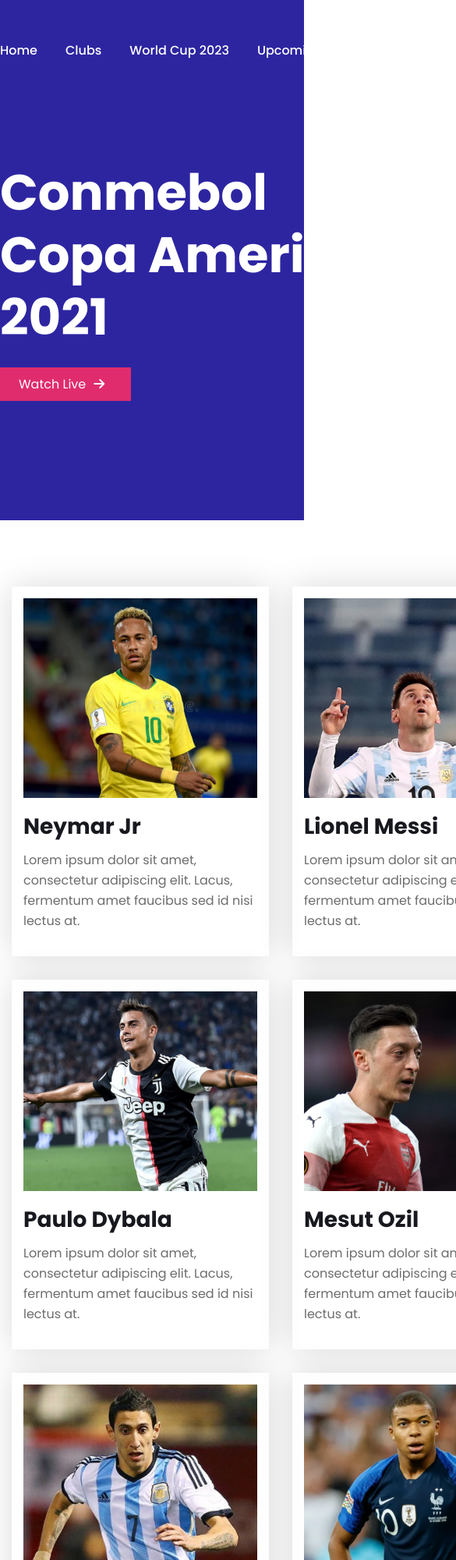
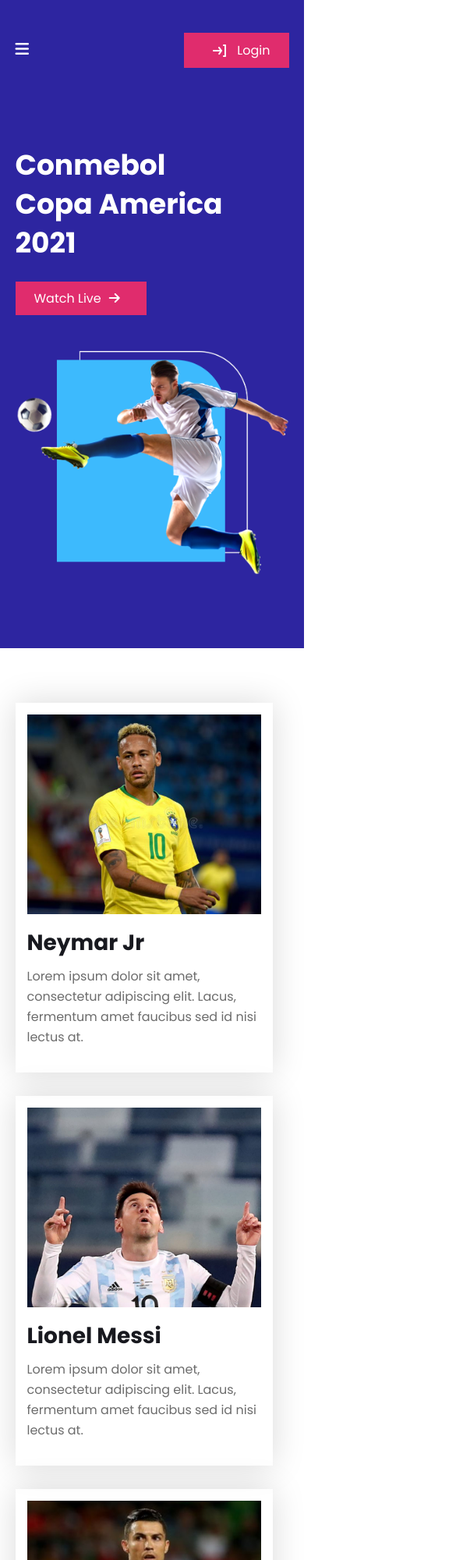
Before and after one commit to Emon-Ahmed/Simple-Football-Team-Web-Page, a plain HTML site: page index.html in a window 390 px wide. Shown: the top 2000 px of the page at 78% size, 585 px wide, since content can reach past the window. Drawn offline with Linux system fonts and the light colour scheme.

Commit message:
Mobile View

```diff
--- a/index.html
+++ b/index.html
@@ -15,7 +15,7 @@
     <link href="https://fonts.googleapis.com/css2?family=Poppins:wght@400;500;700&display=swap" rel="stylesheet">
     <!-- Font Awesome Link -->
     <script src="https://kit.fontawesome.com/4e2f8c02eb.js" crossorigin="anonymous"></script>
-
+    <link rel="stylesheet" href="responsive.css">
 </head>
 <body>
     <!-- Header Section Start -->
@@ -23,7 +23,8 @@
         <div class="header-container">
             <!-- Navbar Start -->
             <nav class="nav-bar">
-                <div class="nav-item">
+                <div class="nav-items">
+                    <a href="index.html" class="nav-bar-icon"><i class="fas fa-bars"></i></a>
                     <a href="index.html" class="nav-item">Home</a>
                     <a href="#clubs" class="nav-item">Clubs</a>
                     <a href="#world-cup-2023" class="nav-item">World Cup 2023</a>
@@ -53,7 +54,7 @@
     <!-- Header Section End -->
 
     <!-- Players Section Start -->
-    <section class="players container">
+    <article class="players container">
         <div class="player">
             <img src="img/team/player-1.png" alt="" class="player-img">
             <h1>Neymar Jr</h1>
@@ -114,7 +115,7 @@
             <h1>Philippe Coutinho</h1>
             <p>Lorem ipsum dolor sit amet, consectetur adipiscing elit. Lacus, fermentum amet faucibus sed id nisi lectus at.</p>
         </div>
-    </section>
+    </article>
     <!-- Players Section End -->
 
     <!-- Highlights Section Start -->
--- /dev/null
+++ b/responsive.css
@@ -0,0 +1,47 @@
+@media only screen and (max-width: 1200px){
+    .header-container, .container{
+        width: 90%;
+    }
+    .players{
+        grid-template-columns: 1fr 1fr;
+        align-items: center;
+        justify-content: center;
+    }
+}
+
+@media only screen and (max-width: 900px) {
+    .nav-bar-icon{
+        display: block;
+    }
+    .nav-item{
+        display: none;
+    }
+    .main-header, .highlight{
+        grid-template-columns: 1fr 2fr;
+    }
+
+
+
+}
+
+@media only screen and (max-width: 768px) {
+    .main-header, .highlight{
+        grid-template-columns: 1fr;
+
+    }
+    .highlight-banner{
+        padding-top: 48px;
+    }
+    .players{
+        grid-template-columns: 1fr;
+        align-items: center;
+        justify-content: center;
+    }
+    .header-heading h1{
+        font-size: 36px;
+        line-height: 50px;
+    }
+    .header-heading{
+        margin-top:100px;
+    }
+}
--- a/style.css
+++ b/style.css
@@ -20,11 +20,11 @@
     padding-top: 42px;
     align-items: center;
 }
-.nav-item{
+.nav-items{
     display: flex;
     align-items: center;
 }
-.nav-item a{
+.nav-items a{
     color: #ffffff;
     padding: 10px 36px 10px 0px;
     font-weight: 500;
@@ -32,7 +32,7 @@
     line-height: 24px;
     text-decoration: none;
 }
-.nav-item a:hover{
+.nav-items a:hover{
     color: #E02C6D;
 }
 .login-button{
@@ -51,17 +51,23 @@
     height: 24px;
     margin:0 10px;
 }
+.nav-bar-icon{
+    display: none;
+}
+.nav-bar-icon i{
+    font-size: 20px;
+}
 /* Navbar Style End */
 header{
-    height: 667px;
+    padding-bottom: 86px;
     background-color: #2D25A0;
 }
 .main-header{
-    display: flex;
-    justify-content: space-between;
+    display: grid;
+    grid-template-columns: 1fr 1fr;
+    align-items: center;
 }
 .header-heading{
-    width: 50%;
     margin-top: 120px;
 }
 .button{
@@ -86,7 +92,6 @@ header{
     margin-bottom: 27px;
 }
 .header-img{
-    width: 50%;
     margin-top: 50px;
     transition-duration: 1s;
 }
@@ -95,24 +100,26 @@ header{
     transition-duration: 1s;
 }
 .header-img img{
-    width: 556.01px;
-    height: 438px;
+    width:100%;
 }
 /* Header Section Style End  */
 
 /* Players Section Style Start  */
 .players{
-    display: grid;
-    grid-template-columns: 1fr 1fr 1fr;
     margin-top: 70px;
     margin-bottom: 165px;
+    display: grid;
+    grid-template-columns: repeat(auto-fill, minmax(30%, 3fr));
+    grid-gap: 30px;
+    justify-content: center;
+    align-items: center;
 }
 .player{
     box-shadow: 0px 0px 40px rgba(0, 0, 0, 0.15);
-    margin: 15px;
     padding: 15px;
     width: 330px;
     height: 474px;
+
 }
 .players h1{
     margin: 10px 0;
@@ -133,21 +140,17 @@ header{
 
 /* Highlight Section Style Start  */
 .highlight{
-    display: flex;
-    justify-content: space-between;
+    display: grid;
+    grid-template-columns: 1fr 1fr;
     margin-bottom: 158px;
 }
 .highlight-banner img{
-    width: 567px;
-    height: 427px;
+    width: 100%
 }
 .highlight-content{
-    width: 50%;
+
     padding-right: 56px;
     margin: auto;
-}
-.highlight-banner{
-    width: 50%;
 }
 .highlight-content h1{
     font-weight: bold;
```
